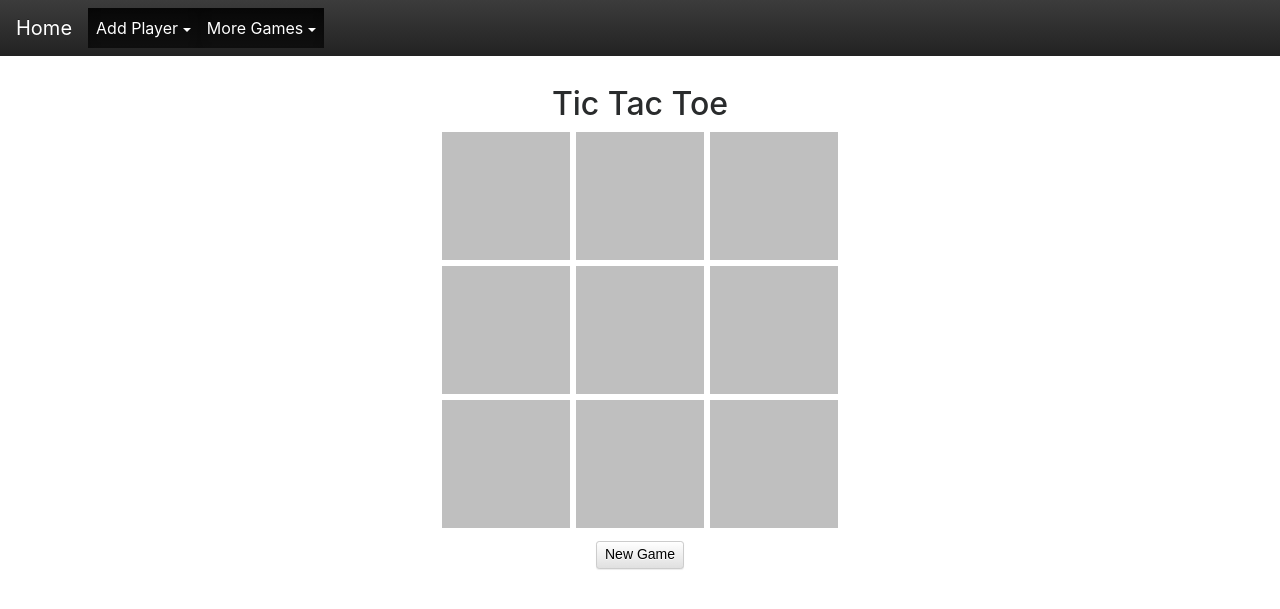
After one commit to chitwant82/beat-the-king-app, a Flask app: page /games/tictactoe in a window 1280 px wide. The commit adds this page. Shown: the top 609 px of the page. Run offline with Flask 2, Linux system fonts and the light colour scheme; some libraries are stand-ins or nearby versions.

Commit message:
add tic tac toe

```diff
--- a/app.py
+++ b/app.py
@@ -22,6 +22,10 @@ def index():
 def new():
     return render_template('players/new.html')
 
+@app.route('/games/tictactoe')
+def tictactoe():
+    return render_template('games/index.html')
+
 # If we are in production, make sure we DO NOT use the debug mode
 if os.environ.get('ENV') == 'production':
     debug = False
--- /dev/null
+++ b/static/js/tictactoe/Board.js
@@ -0,0 +1,88 @@
+function Board() {
+	this.board = [];
+	this.reset();
+}
+
+Board.PLAYING = 0;
+Board.X_WINS = 1;
+Board.O_WINS = 2;
+Board.TIE = 3;
+
+Board.prototype.reset = function() {
+	this.board = [
+	  [new Square(), new Square(), new Square()],
+	  [new Square(), new Square(), new Square()],
+	  [new Square(), new Square(), new Square()]
+	]
+}
+
+// Returns the new state if square was set
+// Returns undefined if the state was not set
+Board.prototype.setSquare = function(row, column, squareState) {
+	if (row >= 0 && row <= 2 && column >= 0 && column <= 2) {
+		this.board[row][column].state = squareState;
+		return squareState;
+	}
+}
+
+Board.prototype.squareState = function(row, column) {
+	if (row >= 0 && row <= 2 && column >= 0 && column <= 2) {
+		return this.board[row][column].state;
+	}
+}
+
+Board.prototype.empty = function(row, column) {
+	if (row >= 0 && row <= 2 && column >= 0 && column <= 2) {
+		return this.board[row][column].empty();
+	}
+}
+
+Board.prototype.boardState = function() {
+	var stateWins = function(board, state) {
+		for(var i = 0; i < 3; i++) {
+			if(board[i][0].state === state && board[i][1].state === state && board[i][2].state === state) {
+				return true; // horizontal rows
+			}
+
+			if(board[0][i].state === state && board[1][i].state === state && board[2][i].state === state) {
+				return true; // vertical rows
+			}
+		}
+
+		if(board[0][0].state === state && board[1][1].state === state && board[2][2].state === state) {
+			return true;
+		}
+
+		if(board[0][2].state === state && board[1][1].state === state && board[2][0].state === state) {
+			return true;
+		}
+
+		return false;
+	};
+
+	var availableSquare = function(board) {
+		for(var i=0; i<3; i++) {
+			for(var j=0; j<3; j++) {
+				if(board[i][j].empty()) {
+					return true;
+				}
+			}
+		}
+
+		return false;
+	};
+
+	if(stateWins(this.board, Square.X_STATE)) {
+		return Board.X_WINS;
+	}
+
+	if(stateWins(this.board, Square.O_STATE)) {
+		return Board.O_WINS;
+	}
+
+	if(availableSquare(this.board)) {
+		return Board.PLAYING;
+	}
+
+	return Board.TIE;
+}
--- /dev/null
+++ b/static/js/tictactoe/Game.js
@@ -0,0 +1,34 @@
+function Game(playerX = "X", playerO = "O") {
+	this.board = new Board();
+	this.playerX = new Player(Square.X_STATE, playerX);
+	this.playerO = new Player(Square.O_STATE)
+	this.currentMovePlayer = this.playerX;
+}
+
+Game.prototype.makeMove = function(row, column) {
+	if(this.board.empty(row, column) && this.board.setSquare(row, column, this.currentMovePlayer.squareState) !== undefined) {
+		var tempState = this.currentMovePlayer.squareState;
+		this.__changeTurn();
+		return tempState;
+	}
+
+	return undefined;
+};
+
+
+Game.prototype.__changeTurn = function() {
+	if(this.currentMovePlayer === this.playerX) {
+		this.currentMovePlayer = this.playerO;
+	} else {
+		this.currentMovePlayer = this.playerX
+	}
+};
+
+Game.prototype.winner = function() {
+	return this.board.boardState();
+}
+
+Game.prototype.reset = function() {
+	this.currentMovePlayer = this.playerX;
+	this.board.reset();
+};
--- /dev/null
+++ b/static/js/tictactoe/Player.js
@@ -0,0 +1,4 @@
+function Player(squareState, name) {
+	this.squareState = squareState;
+	this.name = name;
+}
--- /dev/null
+++ b/static/js/tictactoe/Square.js
@@ -0,0 +1,31 @@
+function Square() {
+	this.state = Square.EMPTY_STATE
+}
+
+Square.EMPTY_STATE=0
+Square.X_STATE=1
+Square.O_STATE=2
+
+Square.prototype.x = function() {
+	return this.state === Square.X_STATE;
+}
+
+Square.prototype.o = function() {
+	return this.state === Square.O_STATE;
+}
+
+Square.prototype.empty = function() {
+	return this.state === Square.EMPTY_STATE;
+}
+
+Square.stateToString = function(state) {
+	if(state === Square.X_STATE) {
+		return "X";
+	}
+	else if(state === Square.O_STATE) {
+		return "O";
+	}
+	else {
+		return "";
+	}
+}
--- /dev/null
+++ b/static/js/tictactoe/main.js
@@ -0,0 +1,56 @@
+document.addEventListener("DOMContentLoaded", function() {
+	var g = new Game();
+
+	function setMessage(message) {
+		document.getElementById("message").innerHTML = message;
+	}
+
+	function clearBoard() {
+		document.querySelectorAll(".square").forEach(function(square) {
+			square.innerHTML = "";
+			square.style.pointerEvents = "auto";
+		});
+
+		setMessage("");
+	}
+
+	function stopGame() {
+		document.querySelectorAll(".square").forEach(function(square) {
+			square.style.pointerEvents = "none";
+		});
+	}
+
+	var newBtn = document.getElementById("new-game");
+    newBtn && newBtn.addEventListener("click", function() {
+		g.reset();
+		clearBoard();
+	});
+
+	var board = document.getElementById("board");
+	board && board.addEventListener("click", function(event) {
+		if (event.target.classList.contains("square")) {
+			sInfo = event.target.id.split("_");
+			row = Number(sInfo[1])
+			col = Number(sInfo[2])
+
+			var val = g.makeMove(row, col);
+
+			if(val !== undefined) {
+				let stateValue = Square.stateToString(val);
+				event.target.innerHTML = `<span class=${stateValue}>${stateValue}</span>`;
+			}
+
+			var state = g.winner();
+
+			if(state === Board.X_WINS) {
+				setMessage("X WINS!");
+				stopGame();
+			} else if(state === Board.O_WINS) {
+				setMessage("O WINS!");
+				stopGame();
+			} else if(state === Board.TIE) {
+				setMessage("Tie!");
+			}
+		}
+	});
+});
--- /dev/null
+++ b/static/tictactoe.css
@@ -0,0 +1,37 @@
+.ttt-main-div {
+  text-align: center;
+}
+
+.ttt-hdr {
+  padding-top: 30px;
+}
+
+.square {
+  display: inline-block;
+  width: 10vw;
+  height: 10vw;
+  /*width: 185px;
+  height: 165px;*/
+  margin: 3px;
+  background-color: #bfbfbf;
+  vertical-align: top;
+  font-size: 5vw;
+  /*font-size: 700%;*/
+  /*color: red;*/
+}
+
+.row {
+  min-width: 600px ;
+}
+
+#new-game {
+  margin: 10px;
+}
+
+#message {
+  font-size: 3em;
+}
+
+.X {
+  color: black;
+}
--- a/templates/base.html
+++ b/templates/base.html
@@ -5,29 +5,42 @@
     <title>Beat the King</title>
     <meta name="viewport" content="width=device-width, initial-scale=1, shrink-to-fit=no">
     <link rel="stylesheet" type="text/css" href="{{ url_for('static',filename='bootstrap.min.css') }}">
+    <link rel="stylesheet" type="text/css" href="{{ url_for('static',filename='bootstrap-theme.min.css') }}">
     <link rel="stylesheet" type="text/css" href="{{ url_for('static',filename='font-awesome/css/font-awesome.min.css') }}">
     <link rel="stylesheet" href="{{ url_for('static',filename='style.css') }}">
+    <link rel="stylesheet" href="{{ url_for('static',filename='tictactoe.css') }}">
     <script type="text/javascript" src="{{ url_for('static',filename='js/jquery-3.1.1.slim.min.js') }}"></script>
     <script type="text/javascript" src="{{ url_for('static',filename='js/tether.min.js') }}"></script>
     <script type="text/javascript" src="{{ url_for('static',filename='js/bootstrap.min.js') }}"></script>
     <script type="text/javascript" src="{{ url_for('static',filename='js/d3.v4.js') }}"></script>
     <script type="text/javascript" src="{{ url_for('static',filename='js/utilities.js') }}"></script>
     <script type="text/javascript" src="{{ url_for('static',filename='js/custom.js') }}"></script>
+    <script type="text/javascript" src="{{ url_for('static',filename='js/tictactoe/Game.js') }}"></script>
+    <script type="text/javascript" src="{{ url_for('static',filename='js/tictactoe/Player.js') }}"></script>
+    <script type="text/javascript" src="{{ url_for('static',filename='js/tictactoe/Square.js') }}"></script>
+    <script type="text/javascript" src="{{ url_for('static',filename='js/tictactoe/Board.js') }}"></script>
+    <script type="text/javascript" src="{{ url_for('static',filename='js/tictactoe/main.js') }}"></script>
 </head>
 <body>
 
     <nav class="navbar navbar-toggleable-md navbar-inverse fixed-top bg-inverse">
+      <a class="navbar-brand" href="{{url_for('index')}}">Home</a></li>
       <button class="navbar-toggler navbar-toggler-right" type="button" data-toggle="collapse" data-target="#navbarsExampleDefault" aria-controls="navbarsExampleDefault" aria-expanded="false" aria-label="Toggle navigation">
         <span class="navbar-toggler-icon"></span>
       </button>
-      <a class="navbar-brand" href="{{url_for('index')}}">Home</a>
 
       <div class="collapse navbar-collapse" id="navbarsExampleDefault">
-        <ul class="navbar-nav mr-auto">
+        <ul class="nav navbar-nav">
           <li class="nav-item dropdown active">
-            <a class="nav-link dropdown-toggle" href="" id="dropdown01" data-toggle="dropdown" aria-haspopup="true" aria-expanded="false">Add</a>
+            <a class="nav-link dropdown-toggle" href="" id="dropdown01" data-toggle="dropdown" aria-haspopup="true" aria-expanded="false">Add Player</a>
             <div class="dropdown-menu" aria-labelledby="dropdown01">
               <a class="dropdown-item" href="{{url_for('new')}}">Player</a>
+            </div>
+          </li>
+          <li class="nav-item dropdown active">
+            <a class="nav-link dropdown-toggle" href="" id="dropdown01" data-toggle="dropdown" aria-haspopup="true" aria-expanded="false">More Games</a>
+            <div class="dropdown-menu" aria-labelledby="dropdown01">
+              <a class="dropdown-item" href="{{url_for('tictactoe')}}">Tic Tac Toe</a>
             </div>
           </li>
         </ul>
@@ -36,74 +49,5 @@
 
     {% block content %}
     {% endblock %}
-
-    <!-- <div class="container">
-      <div class="row">
-        <div class="col-md-4">
-          <h2>Heading</h2>
-          <p>Donec id elit non mi porta gravida at eget metus. Fusce dapibus, tellus ac cursus commodo, tortor mauris condimentum nibh, ut fermentum massa justo sit amet risus. Etiam porta sem malesuada magna mollis euismod. Donec sed odio dui. </p>
-          <p><a class="btn btn-secondary" href="#" role="button">View details &raquo;</a></p>
-        </div>
-        <div class="col-md-4">
-          <h2>Heading</h2>
-          <p>Donec id elit non mi porta gravida at eget metus. Fusce dapibus, tellus ac cursus commodo, tortor mauris condimentum nibh, ut fermentum massa justo sit amet risus. Etiam porta sem malesuada magna mollis euismod. Donec sed odio dui. </p>
-          <p><a class="btn btn-secondary" href="#" role="button">View details &raquo;</a></p>
-       </div>
-        <div class="col-md-4">
-          <h2>Heading</h2>
-          <p>Donec sed odio dui. Cras justo odio, dapibus ac facilisis in, egestas eget quam. Vestibulum id ligula porta felis euismod semper. Fusce dapibus, tellus ac cursus commodo, tortor mauris condimentum nibh, ut fermentum massa justo sit amet risus.</p>
-          <p><a class="btn btn-secondary" href="#" role="button">View details &raquo;</a></p>
-        </div>
-      </div>
-
-      <hr>
-
-      <footer>
-        <p>&copy; Company 2017</p>
-      </footer>
-    </div> -->
   </body>
 </html>
-
-<!-- <!DOCTYPE html>
-<html>
-<head>
-  <title>Shapes!!</title>
-  <link rel="stylesheet" type="text/css" href="vendor/bootstrap.min.css">
-  <link rel="stylesheet" type="text/css" href="styles.css">
-  <script type="text/javascript" src="vendor/jquery-1.12.4.min.js"></script>
-  <script type="text/javascript" src="vendor/bootstrap.min.js"></script>
-  <script type="text/javascript" src="index.js"></script>
-</head>
-<body>
-  <div class="container">
-    <div class="col-xs-10 canvas-container">
-      <canvas id="shapes-game" height="750" width="800"></canvas>
-    </div>
-    <div class="col-xs-2 scores">
-      <h1>Score</h1>
-      <h3><span id="score-val">0</span></h3>
-      <h1>Timer</h1>
-      <h3><span id="time-remaining">30</span></h3>
-      <div class="legend">
-        <h1>Legend</h1>
-        <div class="legend-contents">
-          <div class="triangle-bottomleft-red">
-          </div>
-          <h4>Left</h4>
-          <div class="white-square">
-          </div>
-          <h4>Right</h4>
-          <div class="triangle-bottomleft-black">
-            <div class="triangle-inner-white"></div>
-          </div>
-          <h4>Up</h4>
-          <div class="red-square">
-          </div>
-          <h4>Down</h4>
-        </div>
-      </div>
-    </div>
-  </div>
-</body>
-</html> -->
--- /dev/null
+++ b/templates/games/index.html
@@ -0,0 +1,31 @@
+{% extends 'base.html' %}
+{% block content %}
+<div class="ttt-main-div">
+    <div class="container-fluid" id="board">
+      <div class="row justify-content-center">
+        <h2 class="ttt-hdr">Tic Tac Toe</h2>
+      </div>
+      <div class="row justify-content-center">
+        <div class="square" id="square_0_0"></div>
+        <div class="square" id="square_0_1"></div>
+        <div class="square" id="square_0_2"></div>
+      </div>
+      <div class="row justify-content-center">
+        <div class="square" id="square_1_0"></div>
+        <div class="square" id="square_1_1"></div>
+        <div class="square" id="square_1_2"></div>
+      </div>
+      <div class="row justify-content-center">
+        <div class="square" id="square_2_0"></div>
+        <div class="square" id="square_2_1"></div>
+        <div class="square" id="square_2_2"></div>
+     </div>
+     <div class="row justify-content-center">
+        <div> <button id="new-game" type="button" class="btn btn-default btn-sm btn-responsive">New Game</button> </div>
+     </div>
+     <div class="row justify-content-center" style="font-size: 1vw;">
+        <div> <h3 id="message"></h3></div>
+     </div>
+    </div>
+</div>
+{% endblock %}
```
Also changed, not shown: static/bootstrap-theme.min.css (added).
